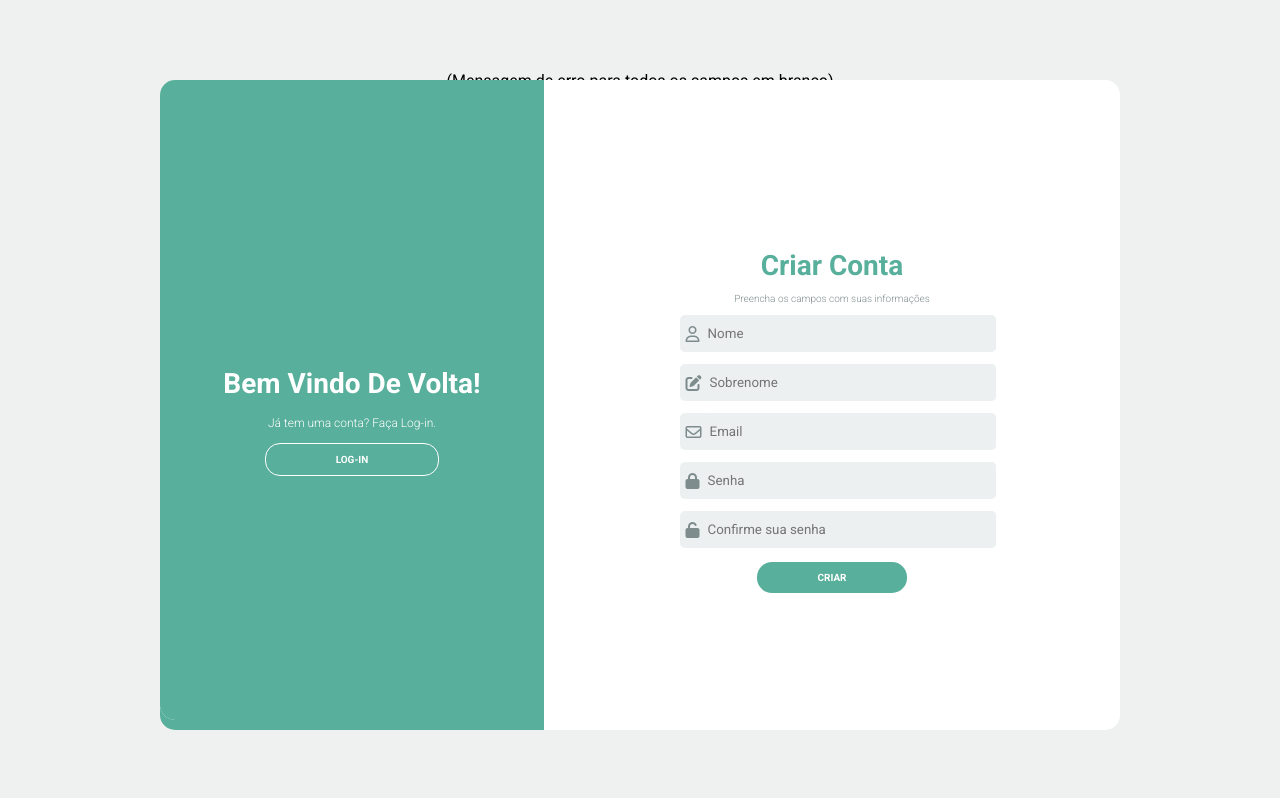
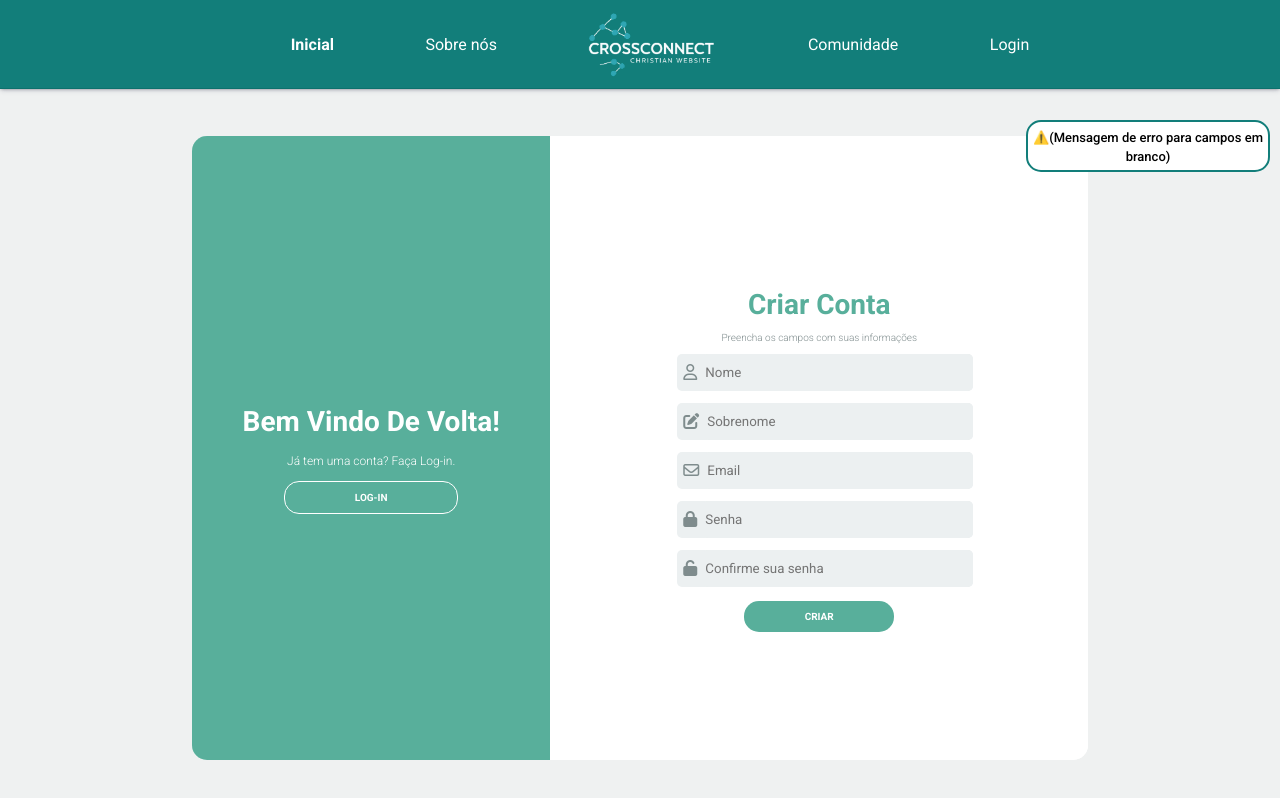
Before and after one commit to maria-candidooo/CrossConnect, a website: page web-data-viz/public/teste.html in a window 1280 px wide. Both pictures are taken after a click on the button "CRIAR". Drawn offline with Linux system fonts and the light colour scheme.

Commit message:
Ajustando a mensagem de erro no script da função cadastrar, entrar e estilizando elas

```diff
--- a/web-data-viz/public/css/styles.css
+++ b/web-data-viz/public/css/styles.css
@@ -2,7 +2,9 @@
 @import url('https://fonts.googleapis.com/css2?family=Barlow:wght@100;400;600;700&display=swap');
 
 :root {
-  --cor-principal: #006A67;
+  /* --cor-principal: #58af9b; */
+  /* --cor-principal: #006A67; */
+  --cor-principal: #127e7a;
   --cor-secundaria: #003161;
   --cor-terciaria: #1e5290;
   --cor-azul-escuro: #0c1326;
@@ -33,6 +35,9 @@ main{
   box-shadow: rgba(50, 50, 93, 0.25) 0px 2px 5px -1px,
               rgba(0, 0, 0, 0.3) 0px 1px 3px -1px;
   background-color: var(--cor-principal);
+  z-index: 99;
+  position: absolute;
+  width: 100%;
 }
 
 .container-nav {
@@ -81,7 +86,7 @@ li {
 
 .banner {
   display: flex;
-  height: 88vh;
+  height: 100vh;
   width: 100%;
   background-image: url("../assets/banner.jpeg");
 }
@@ -228,7 +233,7 @@ li {
 /*-------------------------------------------------------------------*/
 .container-login {
   display: flex;
-  flex-direction: column;
+  /* flex-direction: column; */
   justify-content: center;
   align-items: center;
   height: 100vh;
@@ -241,9 +246,10 @@ li {
   align-items: center;
   background-color: #fff;
   border-radius: 15px;
-  width: 75%;
-  height: 80%;
-  position: relative;
+  width: 70%;
+  height: 78%;
+  position: absolute;
+  margin-top: 12vh;
 }
 
 .content::before {
@@ -295,7 +301,8 @@ li {
 
 .first-content {
   display: flex;
-  position: relative;
+  position: absolute;
+
 }
 
 .first-column {
@@ -544,3 +551,29 @@ li {
 
   }
 }/*FIM ANIMAÇÃO LOGIN*/
+
+/*CSS MENSAGEM DE ERRO*/
+.alerta_erro{
+  display: flex;
+  height: 70vh;
+
+}
+
+.card_erro {
+  display: none;
+  background-color: #ffffff;
+  color: black;
+  width: 230px;
+  position: fixed;
+  border-radius: 15px;
+  border: var(--cor-principal) 2px solid;
+  padding: 5px;
+  text-align: center;
+  z-index: 999;
+  right: 10px;
+}
+
+.card_erro #mensagem_erro{
+  font-weight: 500;
+  font-size: 13px;
+}
--- a/web-data-viz/public/teste.html
+++ b/web-data-viz/public/teste.html
@@ -15,12 +15,15 @@
 
 <body class="">
 
+  <div id="header"></div>
+
   <div class="container-login">
 
     <div class="alerta_erro">
       <div class="card_erro" id="cardErro">
         <span id="mensagem_erro"></span>
       </div>
+
     </div>
     <div class="content first-content">
 
@@ -138,6 +141,8 @@
 
 
   </div>
+  <script src="./js/header.js"></script> <!-- script para trazer o header -->
+
 </body>
 
 </html>
@@ -151,9 +156,9 @@
     body.className = "sign-up-js"
   }
 
-  /*Cadastro lógica*/
 
 
+  /*Cadastro lógica*/
 
   function cadastrar() {
     // aguardar();
@@ -180,7 +185,7 @@
     ) {
       cardErro.style.display = "block";
       mensagem_erro.innerHTML =
-        "(Mensagem de erro para todos os campos em branco)";
+        "⚠️(Mensagem de erro para campos em branco)";
 
       //finalizarAguardar();
       return false;
@@ -232,7 +237,7 @@
 
           setTimeout(() => {
             body.className = "sign-in-js";
-          }, "2000");
+          }, "1500");
 
           // limparFormulario();
           //finalizarAguardar();
@@ -282,7 +287,8 @@
           emailServer: emailVar,
           senhaServer: senhaVar
         })
-      }).then(function (resposta) {
+      })
+        .then(function (resposta) {
           console.log("ESTOU NO THEN DO entrar()!")
 
           if (resposta.ok) {
@@ -296,14 +302,17 @@
               sessionStorage.ID_USUARIO = json.idusuario;
 
               setTimeout(function () {
-              window.location = "./aba.html";
-            }, 0); // apenas para exibir o loading
+                window.location = "../dashboard/dashboard.html";
+              }, 0);
 
             });
 
           } else {
-
-          console.log("Houve um erro ao tentar realizar o login!");
+            cardErro.style.display = "block"
+            mensagem_erro.innerHTML = `Erro ao tentar realizar o login!<br>
+            Verifique se seu Email e Senha estão corretos.`;
+            finalizarAguardar();
+            return false;
 
             resposta.text().then(texto => {
               console.error(texto);
```
Also changed, not shown: web-data-viz/public/cadastro.html (+1 -5 lines), web-data-viz/public/index.html (+1 -1 lines). Lines whose indentation alone changed are shown as unchanged.
